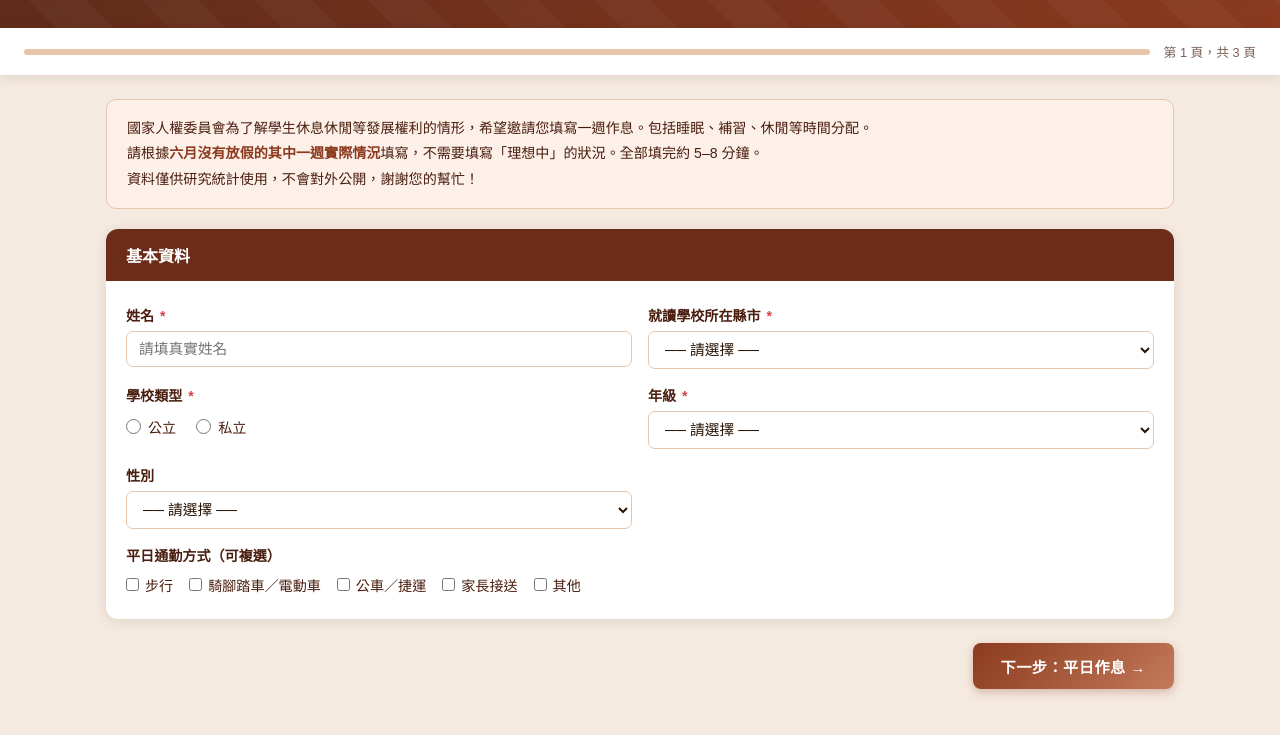
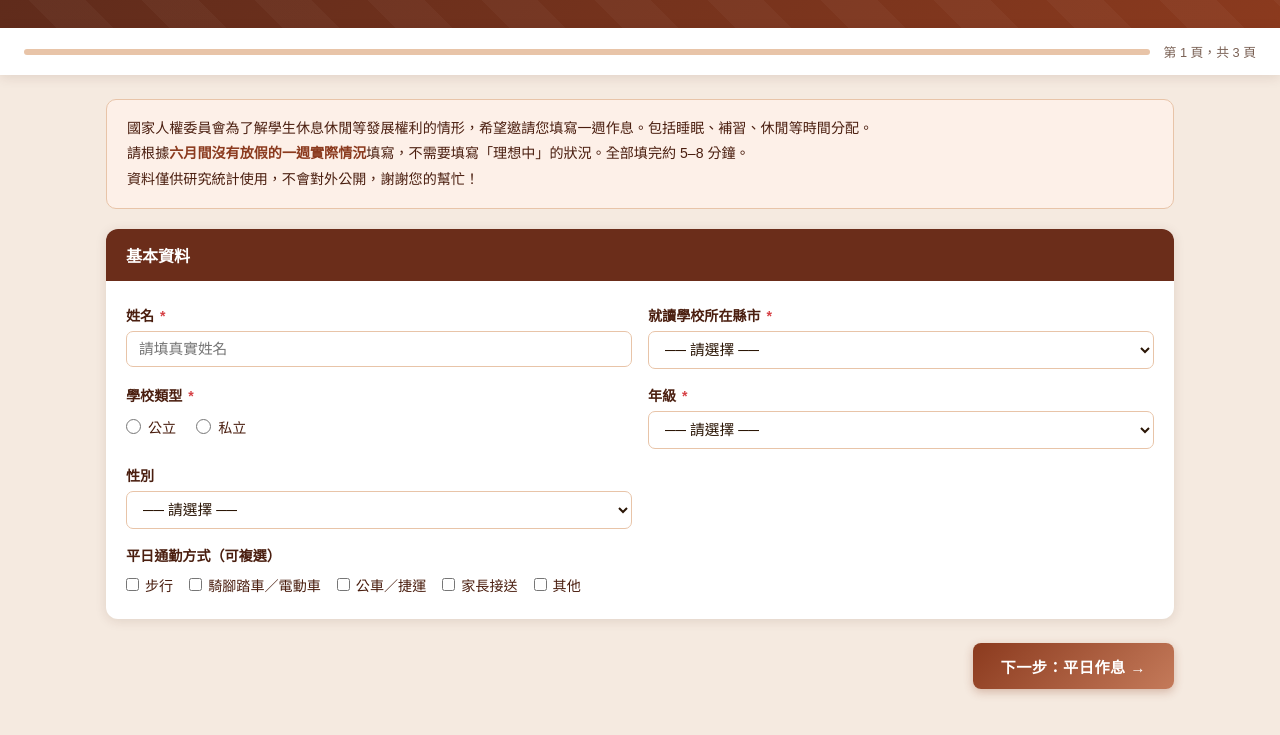
Before and after one commit to yiwen1981-boop/student-survey, a plain HTML site: page index.html in a window 1280 px wide. Shown: the part 105-840 px from the top of the page. Drawn offline with Linux system fonts and the light colour scheme.

Commit message:
Update index.html

```diff
--- a/index.html
+++ b/index.html
@@ -125,7 +125,7 @@
   <div class="page active" id="page1">
     <div class="info-card">
       國家人權委員會為了解學生休息休閒等發展權利的情形，希望邀請您填寫一週作息。包括睡眠、補習、休閒等時間分配。<br>
-      請根據<strong>六月沒有放假的其中一週實際情況</strong>填寫，不需要填寫「理想中」的狀況。全部填完約 5–8 分鐘。<br>
+      請根據<strong>六月間沒有放假的一週實際情況</strong>填寫，不需要填寫「理想中」的狀況。全部填完約 5–8 分鐘。<br>
       資料僅供研究統計使用，不會對外公開，謝謝您的幫忙！
     </div>
     <div class="card">
```
